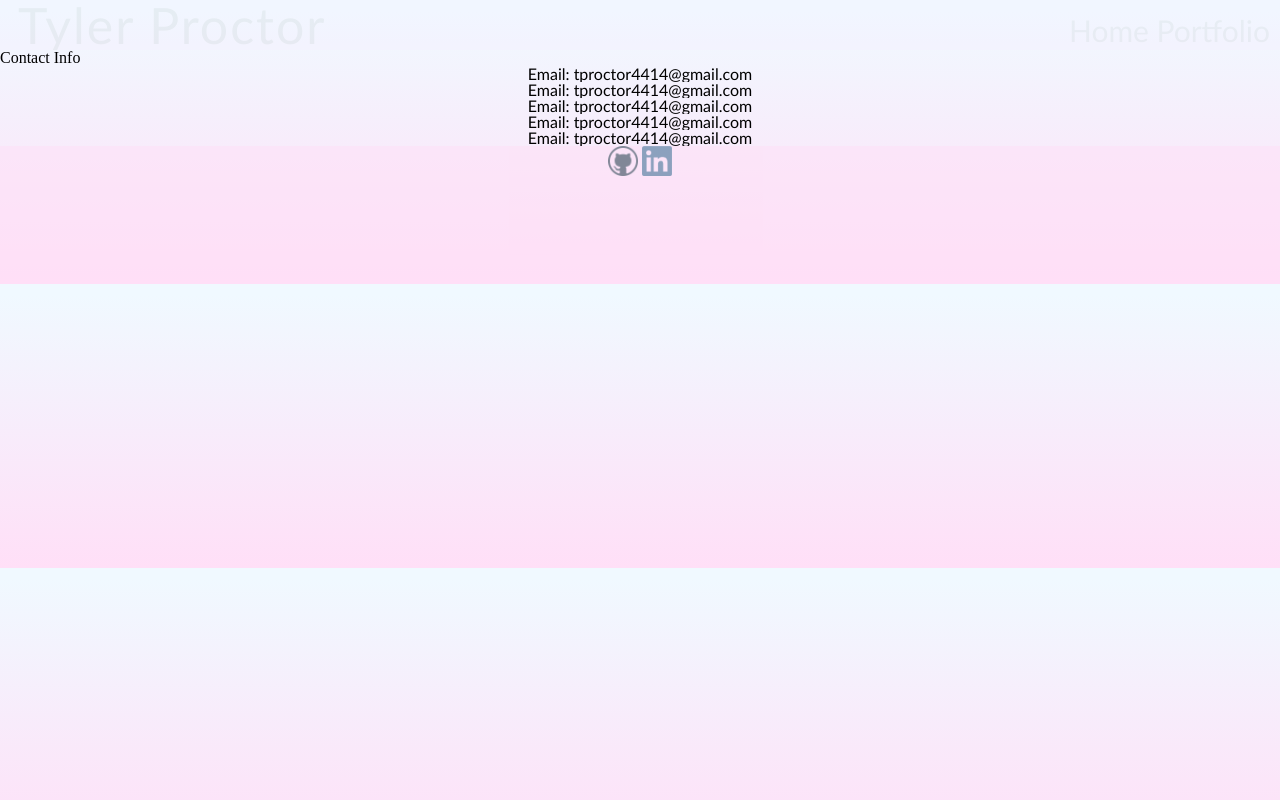
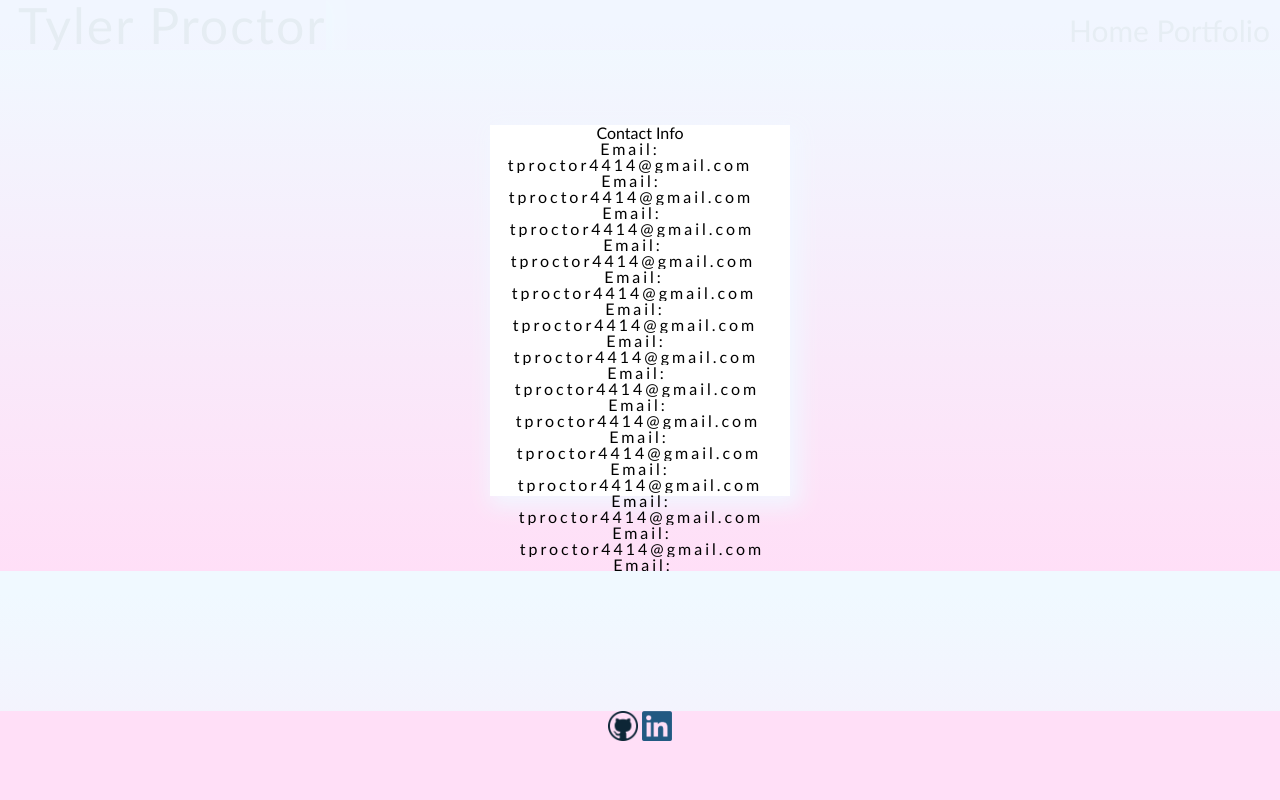
Before and after one commit to atpdev14/atpdev14.github.io, a plain HTML site: page contact.html in a window 1280 px wide. Drawn offline with Linux system fonts and the light colour scheme.

Commit message:
cleaned up formatting of contact page and portfolio page and added some styling

```diff
--- a/assets/css/style.css
+++ b/assets/css/style.css
@@ -31,6 +31,7 @@ h1 {
 	color: #828180;
 	padding-bottom: 2px;
 	font-family: "Gill Sans", light;
+	box-shadow: 5px 5px 20px 5px #f2f7ff;
 }
 
 nav{
@@ -65,26 +66,162 @@ aside {
 	width: 100%;
 	text-align: center;
 	background-color: #FFDFF7;
-	opacity: 0.5;
 	padding-bottom: 105px;
+	position: fixed;
+	bottom: -49px;
+}
+
+#contactInfo {
+	margin: 75px auto;
+	box-shadow: 5px 5px 20px 5px #f2f7ff;
+	text-align: center;
+	font-family: "Gill Sans", light;
+	background: white;
+	width: 300px;
+	height: 371px;
+	padding: auto;
+	overflow: visible;
 }
 
 #contactList {
-	display: inline;;
-	width: 750px;
-	height: auto;
-	margin: 50px auto;
-	box-shadow: 5px 5px 3px #eaeaea;
-	clear: both;
-	border-radius: 14px;
+	padding: auto;
+	font-color: #a383aa;
+	letter-spacing: 3px;
+}
+
+#portfolio {
+	margin: 75px auto;
+	box-shadow: 5px 5px 20px 5px #f2f7ff;
 	text-align: center;
 	font-family: "Gill Sans", light;
-	font-color: #828180;
-	padding-top: 10px;
-	padding-bottom: 10px;
+	background: white;
+	width: 300px;
+	height: 371px;
+	padding: auto;
+	overflow: visible;
 }
 
 .socialMedLogo {
 	width: 30px;
 	height: auto;
 }
+
+#portText {
+	margin: auto;
+	padding-top: 10px;
+}
+
+#email1 {
+	position: relative;
+	left: -10px;
+}
+
+#email2 {
+	position: relative;
+	left: -9px;
+}
+
+#email2 {
+	position: relative;
+	left: -9px;
+}
+
+#email3 {
+	position: relative;
+	left: -8px;
+}
+
+#email4 {
+	position: relative;
+	left: -7px;
+}
+
+#email5 {
+	position: relative;
+	left: -6px;
+}
+
+#email6 {
+	position: relative;
+	left: -5px;
+}
+
+#email7 {
+	position: relative;
+	left: -4px;
+}
+
+#email8 {
+	position: relative;
+	left: -3px;
+}
+
+#email9 {
+	position: relative;
+	left: -2px;
+}
+
+#email10 {
+	position: relative;
+	left: -1px;
+}
+
+#email11 {
+	position: relative;
+
+}
+
+#email12 {
+	position: relative;
+	left: 1px;
+}
+
+#email13 {
+	position: relative;
+	left: 2px;
+}
+
+#email14 {
+	position: relative;
+	left: 3px;
+}
+
+#email15 {
+	position: relative;
+	left: 4px;
+}
+
+#email16 {
+	position: relative;
+	left: 5px;
+}
+
+#email17 {
+	position: relative;
+	left: 6px;
+}
+
+#email18 {
+	position: relative;
+	left: 7px;
+}
+
+#email19 {
+	position: relative;
+	left: 8px;
+}
+
+#email20 {
+	position: relative;
+	left: 9px;
+}
+
+#email21 {
+	position: relative;
+	left: 10px;
+}
+
+#email22 {
+	position: relative;
+	left: 11px;
+}
--- a/contact.html
+++ b/contact.html
@@ -28,11 +28,28 @@
 		<div id="contactInfo">
 			<h2 id="contactHead">Contact Info</h2>
 			<ul id="contactList">
-				<li>Email: tproctor4414@gmail.com</li>
-				<li>Email: tproctor4414@gmail.com</li>
-				<li>Email: tproctor4414@gmail.com</li>
-				<li>Email: tproctor4414@gmail.com</li>
-				<li>Email: tproctor4414@gmail.com</li>
+				<li id="email1">Email: tproctor4414@gmail.com </li>
+				<li id="email2">Email: tproctor4414@gmail.com</li>
+				<li id="email3">Email: tproctor4414@gmail.com</li>
+				<li id="email4">Email: tproctor4414@gmail.com</li>
+				<li id="email5">Email: tproctor4414@gmail.com</li>
+				<li id="email6">Email: tproctor4414@gmail.com</li>
+				<li id="email7">Email: tproctor4414@gmail.com</li>
+				<li id="email8">Email: tproctor4414@gmail.com</li>
+				<li id="email9">Email: tproctor4414@gmail.com</li>
+				<li id="email10">Email: tproctor4414@gmail.com</li>
+				<li id="email11">Email: tproctor4414@gmail.com</li>
+				<li id="email12">Email: tproctor4414@gmail.com</li>
+				<li id="email13">Email: tproctor4414@gmail.com</li>
+				<li id="email14">Email: tproctor4414@gmail.com</li>
+				<li id="email15">Email: tproctor4414@gmail.com</li>
+				<li id="email16">Email: tproctor4414@gmail.com</li>
+				<li id="email17">Email: tproctor4414@gmail.com</li>
+				<li id="email18">Email: tproctor4414@gmail.com</li>
+				<li id="email19">Email: tproctor4414@gmail.com</li>
+				<li id="email20">Email: tproctor4414@gmail.com</li>
+				<li id="email21">Email: tproctor4414@gmail.com</li>
+				<li id="email22">Email: tproctor4414@gmail.com</li>
 			</ul>
 		</div>
 		<!-- Aside includes links to other social media profiles -->
```
Also changed, not shown: background.html (added, +13 -0 lines), index.html (+1 -1 lines), portfolio.html (+4 -1 lines).
